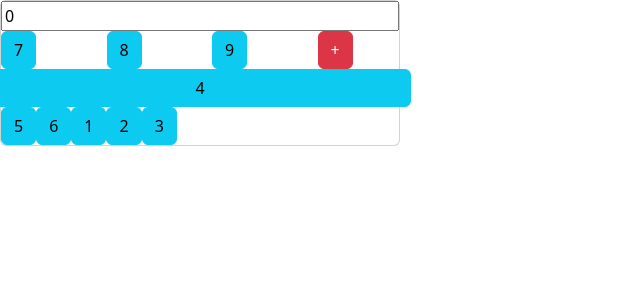
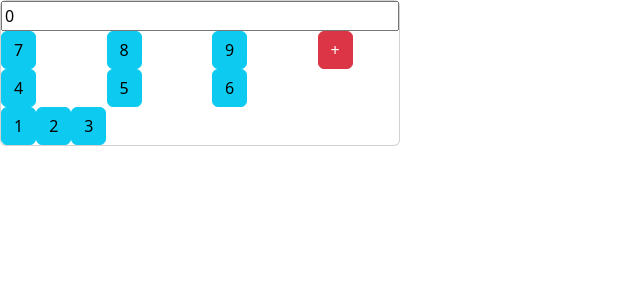
Before and after one commit to StudentCZ/MiscProjects, a React (Create React App) app: page /calculator in a window 1280 px wide. Shown: the top 300 px of the page, without its empty margins (0-640 px from the left). Built offline with nearby package versions, Linux system fonts and the light colour scheme.

Commit message:
added another col

```diff
--- a/src/Calculator/Calculator.js
+++ b/src/Calculator/Calculator.js
@@ -28,17 +28,25 @@ const Calculator = () => {
               +
             </button>
           </div>
-
+        </div>
+        <div className='row'>
+          <div className='col'>
             <button type='button' className='btn btn-info waves-effect'>
               4
             </button>
           </div>
+          <div className='col'>
             <button type='button' className='btn btn-info waves-effect'>
               5
             </button>
+          </div>
+          <div className='col'>
             <button type='button' className='btn btn-info waves-effect'>
               6
             </button>
+          </div>
+          <div className='col'></div>
+        </div>
         <button type='button' className='btn btn-info waves-effect'>
           1
         </button>
```
Lines whose indentation alone changed are shown as unchanged.
